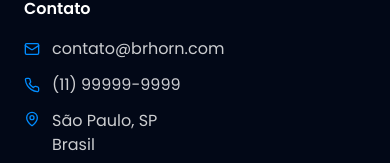
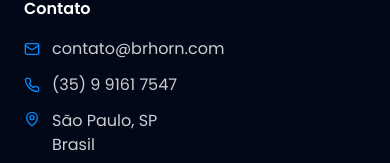
Before and after one commit to rodrigoribr/brhorn-ai-boost, a React (Vite) app: page / in a window 390 px wide. Shown: the part 8726-8889 px from the top of the page. Built offline with nearby package versions, Linux system fonts and the light colour scheme.

Commit message:
Update footer phone number
Update the phone number in the footer to (35) 9 9161 7547.

```diff
--- a/src/components/Footer.tsx
+++ b/src/components/Footer.tsx
@@ -105,10 +105,10 @@ const Footer = () => {
               <li className="flex items-center gap-3">
                 <Phone className="w-4 h-4 text-primary" />
                 <a
-                  href="tel:+5511999999999"
+                  href="tel:+553599161747"
                   className="text-background/80 hover:text-background transition-colors"
                 >
-                  (11) 99999-9999
+                  (35) 9 9161 7547
                 </a>
               </li>
               <li className="flex items-start gap-3">
```
